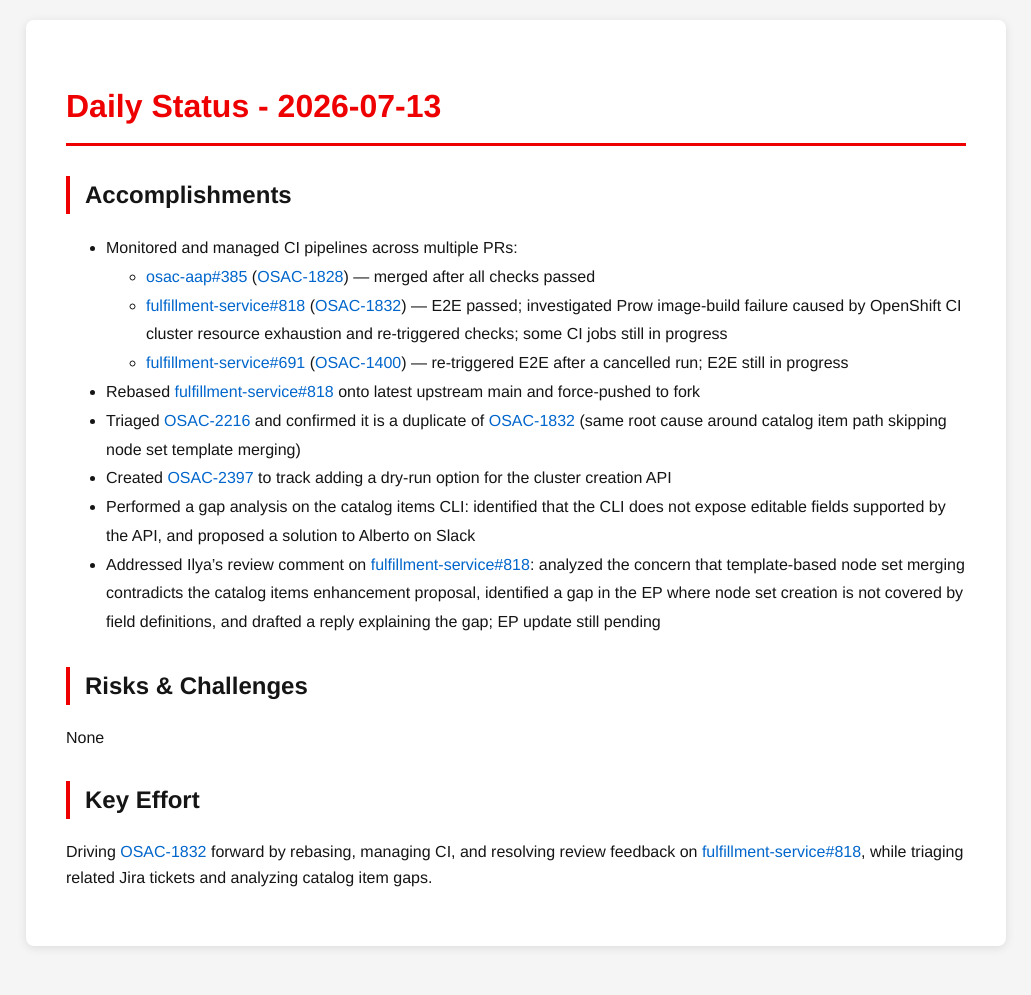
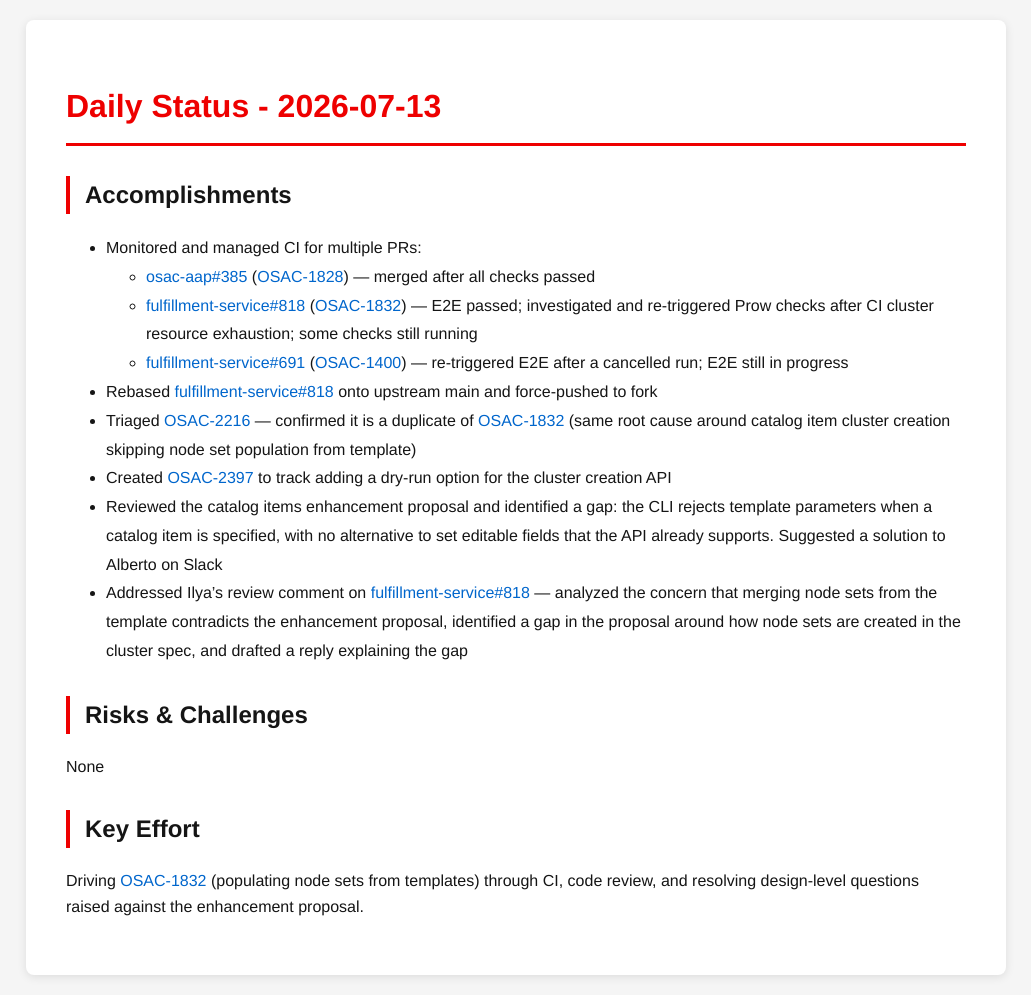
Before and after one commit to tzvatot/daily-status, a Jekyll site: the page built from 2026-07-13.md, in a window 1280 px wide. Shown: the whole page, without its empty margins (124-1155 px from the left). Built offline with Jekyll 4.4.1, drawn with Linux system fonts in a browser that asks for light colours; before the commit the page ends 966 px from its top, so only the background shows below that.

Commit message:
Daily status update - 2026-07-13

```diff
--- a/2026-07-13.md
+++ b/2026-07-13.md
@@ -7,18 +7,18 @@
 # Daily Status - 2026-07-13
 
 ## Accomplishments
-- Monitored and managed CI pipelines across multiple PRs:
+- Monitored and managed CI for multiple PRs:
   - [osac-aap#385](https://github.com/osac-project/osac-aap/pull/385) ([OSAC-1828](https://redhat.atlassian.net/browse/OSAC-1828)) — merged after all checks passed
-  - [fulfillment-service#818](https://github.com/osac-project/fulfillment-service/pull/818) ([OSAC-1832](https://redhat.atlassian.net/browse/OSAC-1832)) — E2E passed; investigated Prow image-build failure caused by OpenShift CI cluster resource exhaustion and re-triggered checks; some CI jobs still in progress
+  - [fulfillment-service#818](https://github.com/osac-project/fulfillment-service/pull/818) ([OSAC-1832](https://redhat.atlassian.net/browse/OSAC-1832)) — E2E passed; investigated and re-triggered Prow checks after CI cluster resource exhaustion; some checks still running
   - [fulfillment-service#691](https://github.com/osac-project/fulfillment-service/pull/691) ([OSAC-1400](https://redhat.atlassian.net/browse/OSAC-1400)) — re-triggered E2E after a cancelled run; E2E still in progress
-- Rebased [fulfillment-service#818](https://github.com/osac-project/fulfillment-service/pull/818) onto latest upstream main and force-pushed to fork
-- Triaged [OSAC-2216](https://redhat.atlassian.net/browse/OSAC-2216) and confirmed it is a duplicate of [OSAC-1832](https://redhat.atlassian.net/browse/OSAC-1832) (same root cause around catalog item path skipping node set template merging)
+- Rebased [fulfillment-service#818](https://github.com/osac-project/fulfillment-service/pull/818) onto upstream main and force-pushed to fork
+- Triaged [OSAC-2216](https://redhat.atlassian.net/browse/OSAC-2216) — confirmed it is a duplicate of [OSAC-1832](https://redhat.atlassian.net/browse/OSAC-1832) (same root cause around catalog item cluster creation skipping node set population from template)
 - Created [OSAC-2397](https://redhat.atlassian.net/browse/OSAC-2397) to track adding a dry-run option for the cluster creation API
-- Performed a gap analysis on the catalog items CLI: identified that the CLI does not expose editable fields supported by the API, and proposed a solution to Alberto on Slack
-- Addressed Ilya's review comment on [fulfillment-service#818](https://github.com/osac-project/fulfillment-service/pull/818): analyzed the concern that template-based node set merging contradicts the catalog items enhancement proposal, identified a gap in the EP where node set creation is not covered by field definitions, and drafted a reply explaining the gap; EP update still pending
+- Reviewed the catalog items enhancement proposal and identified a gap: the CLI rejects template parameters when a catalog item is specified, with no alternative to set editable fields that the API already supports. Suggested a solution to Alberto on Slack
+- Addressed Ilya's review comment on [fulfillment-service#818](https://github.com/osac-project/fulfillment-service/pull/818) — analyzed the concern that merging node sets from the template contradicts the enhancement proposal, identified a gap in the proposal around how node sets are created in the cluster spec, and drafted a reply explaining the gap
 
 ## Risks & Challenges
 None
 
 ## Key Effort
-Driving [OSAC-1832](https://redhat.atlassian.net/browse/OSAC-1832) forward by rebasing, managing CI, and resolving review feedback on [fulfillment-service#818](https://github.com/osac-project/fulfillment-service/pull/818), while triaging related Jira tickets and analyzing catalog item gaps.
+Driving [OSAC-1832](https://redhat.atlassian.net/browse/OSAC-1832) (populating node sets from templates) through CI, code review, and resolving design-level questions raised against the enhancement proposal.
```
